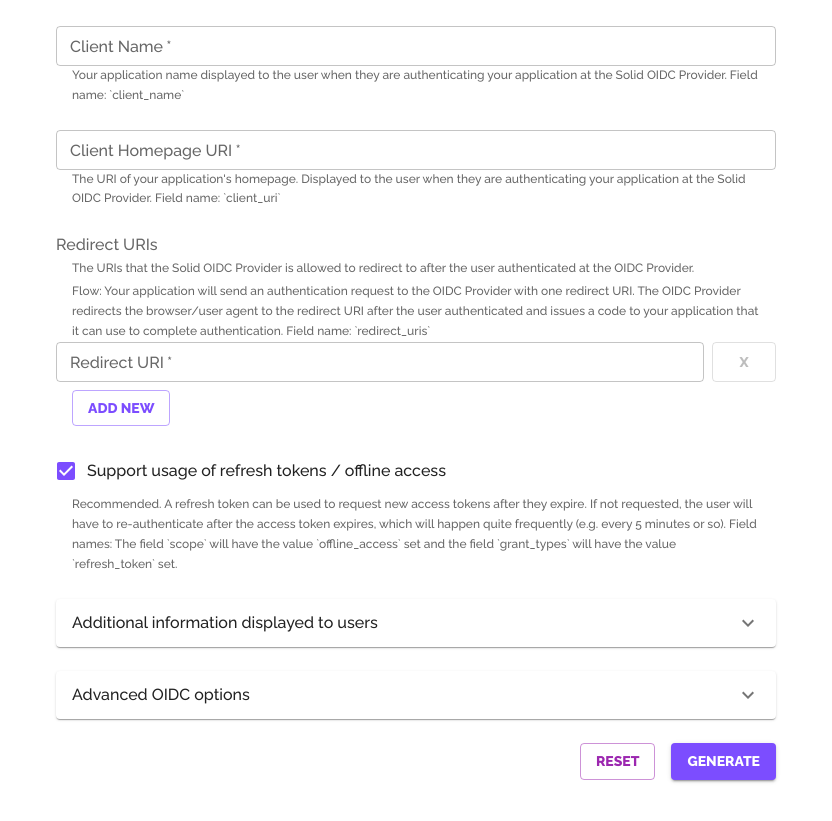
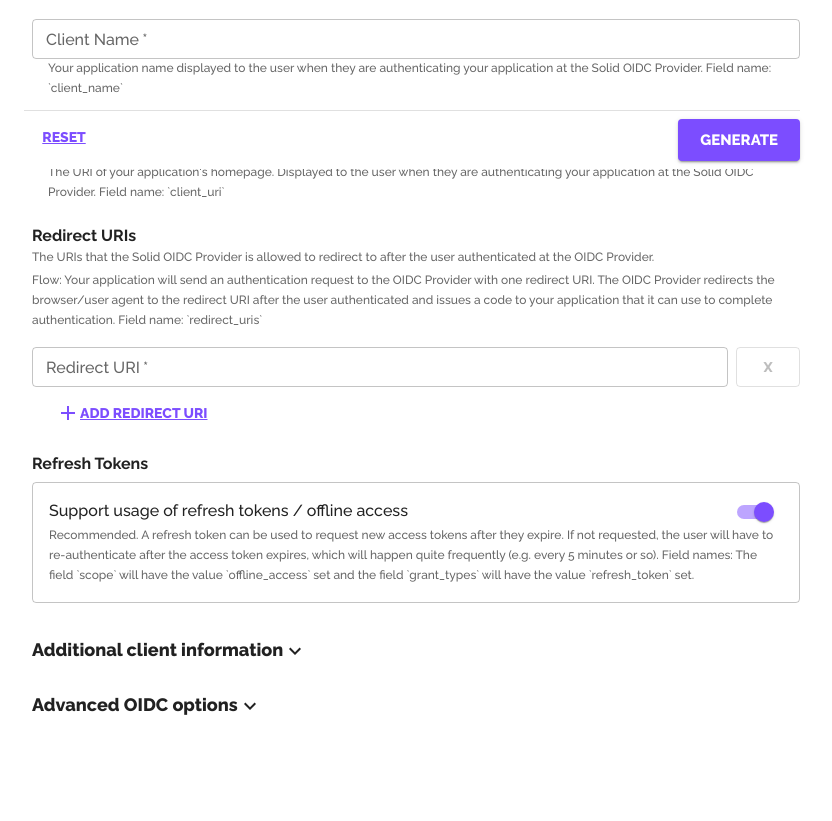
Before and after one commit to inrupt/client-identifier-helper, a React (Vite) app: page /generator in a window 1280 px wide. Shown: the part 631-1452 px from the top of the page, without its empty margins (224-1056 px from the left). Built offline with nearby package versions, Linux system fonts and the light colour scheme.

Commit message:
feat: add mockup design suggestions to generator and validator page

```diff
--- a/src/components/VerboseSlider.tsx
+++ b/src/components/VerboseSlider.tsx
@@ -20,6 +20,7 @@
 //
 
 import { FormHelperText, Grid, Switch, Typography } from "@mui/material";
+import { useRef } from "react";
 
 export default function VerboseCheckBox({
   name: fieldName,
@@ -34,6 +35,8 @@ export default function VerboseCheckBox({
   value: boolean | undefined;
   onChange: (e: React.ChangeEvent<HTMLInputElement>, checked: boolean) => void;
 }) {
+  const componentRef = useRef<HTMLButtonElement>(null);
+
   return (
     <Grid
       item
@@ -44,6 +47,10 @@ export default function VerboseCheckBox({
         "&:hover": { borderColor: "rgba(0, 0, 0, 0.87)" },
       }}
       padding={2}
+      className="VerboseSlider"
+      onClick={(e) => {
+        if (e.target !== componentRef.current) componentRef.current?.click();
+      }}
     >
       <Grid container alignItems="center" sx={{ flexFlow: "row" }}>
         <Grid item flexGrow={1}>
@@ -51,6 +58,7 @@ export default function VerboseCheckBox({
         </Grid>
         <Grid item>
           <Switch
+            inputRef={componentRef}
             sx={{ marginTop: "-8px", marginBottom: "-8px" }}
             name={fieldName}
             value={value}
--- a/src/components/VerboseTextFieldArray.tsx
+++ b/src/components/VerboseTextFieldArray.tsx
@@ -19,12 +19,13 @@
 // SOFTWARE OR THE USE OR OTHER DEALINGS IN THE SOFTWARE.
 //
 
+import AddIcon from "@mui/icons-material/Add";
 import {
   Button,
   FormHelperText,
-  FormLabel,
   Grid,
   TextFieldProps,
+  Typography,
 } from "@mui/material";
 import VerboseTextField, { VerboseFieldState } from "./VerboseTextField";
 
@@ -63,8 +64,8 @@ export default function VerboseTextFieldArray(
   return (
     <Grid container item className="VerboseTextFieldArray">
       <Grid container item>
-        <FormLabel>{textFieldArrayLabel}</FormLabel>
-        <Grid item marginLeft={2} paddingRight={2}>
+        <Typography variant="h3">{textFieldArrayLabel}</Typography>
+        <Grid item>
           {descriptions.map((descriptionParagraph) => (
             <FormHelperText>{descriptionParagraph}</FormHelperText>
           ))}
@@ -77,8 +78,8 @@ export default function VerboseTextFieldArray(
             // index={key}, taken from https://formik.org/docs/examples/field-arrays
             // This seems fine in this context.
             // eslint-disable-next-line react/no-array-index-key
-            <Grid container item key={index} spacing={1}>
-              <Grid item sx={{ flexGrow: 1 }}>
+            <Grid container item key={index} spacing={1} sx={{ mt: 1 }}>
+              <Grid item flexGrow={1}>
                 <VerboseTextField
                   // We pass all props, in order leave the flexibility
                   // of customizing the text field top level.
@@ -112,11 +113,14 @@ export default function VerboseTextFieldArray(
         <Grid container item marginLeft={2}>
           <Button
             type="button"
-            variant="outlined"
+            variant="text"
             onClick={() => pushItem("")}
             className="AddNewButton"
           >
-            Add new
+            <AddIcon />
+            <Typography variant="button" sx={{ textDecoration: "underline" }}>
+              Add Redirect URI
+            </Typography>
           </Button>
         </Grid>
       </Grid>
--- a/src/lib/generateDocument/generateDocument.ts
+++ b/src/lib/generateDocument/generateDocument.ts
@@ -71,7 +71,9 @@ export default function generateClientIdDocument({
     require_auth_time: requireAuthTime,
     default_max_age:
       typeof defaultMaxAge === "string"
-        ? Number(defaultMaxAge) || undefined
+        ? // For non-numbers, default to defaultMaxAge's string value,
+          // which will be caught by the validation.
+          Number(defaultMaxAge) || defaultMaxAge
         : defaultMaxAge,
   };
 
--- a/src/pages/generate.tsx
+++ b/src/pages/generate.tsx
@@ -19,14 +19,15 @@
 // SOFTWARE OR THE USE OR OTHER DEALINGS IN THE SOFTWARE.
 //
 
+import ArrowForwardIcon from "@mui/icons-material/ArrowForward";
+import CheckCircleOutlineIcon from "@mui/icons-material/CheckCircleOutline";
 import ExpandMoreIcon from "@mui/icons-material/ExpandMore";
 import {
   Accordion,
   AccordionDetails,
   AccordionSummary,
   Button,
-  Checkbox,
-  FormControlLabel,
+  FormControl,
   FormHelperText,
   Grid,
   InputLabel,
@@ -43,6 +44,7 @@ import VerboseTextField, {
   FieldStatus,
   VerboseFieldState,
 } from "../components/VerboseTextField";
+import VerboseSlider from "../components/VerboseSlider";
 import generateClientIdDocument from "../lib/generateDocument/generateDocument";
 import { statusToNumber } from "../lib/helperFunctions";
 import { validateField } from "../lib/validateLocalDocument";
@@ -127,7 +129,6 @@ export default function ClientIdentifierGenerator() {
     // Generate document from current form state and validate the field.
     const clientIdDocument = generateClientIdDocument({
       ...formValues,
-      compact: false,
     });
     const fieldValidationResults = await validateField(
       clientIdDocument,
@@ -246,23 +247,14 @@ export default function ClientIdentifierGenerator() {
   }, [documentJson]);
 
   return (
-    <Grid
-      container
-      item
-      maxWidth="50em"
-      direction="column"
-      marginLeft="auto"
-      marginRight="auto"
-    >
     <Grid container item>
-        <Grid container item justifyContent="center">
-          <Grid item>
-            <Typography variant="h4">
+      <Grid container item spacing={3}>
+        <Grid container item>
+          <Typography variant="h2">
             Generate a Client Identifier Document
           </Typography>
         </Grid>
-        </Grid>
-        <Grid container item padding={2} spacing={1} marginLeft={2}>
+        <Grid container item spacing={2}>
           <Grid item>
             <Typography variant="body1">
               This generator helps you set up a{" "}
@@ -290,16 +282,11 @@ export default function ClientIdentifierGenerator() {
             </Typography>
           </Grid>
         </Grid>
-        <Grid
-          container
-          paddingLeft={2}
-          paddingRight={2}
-          direction="column"
-          spacing={1}
-        >
+
+        <Grid container item direction="column" spacing={1}>
           <Grid item>
-            <Typography variant="h5">
-              Your app&apos;s (client&apos;s) essential information
+            <Typography variant="h2" marginBottom={1}>
+              Your client&apos;s information
             </Typography>
           </Grid>
           <Grid container item>
@@ -310,16 +297,9 @@ export default function ClientIdentifierGenerator() {
               validateOnChange={false}
               validateOnBlur={false}
             >
-              {(form) => {
-                return (
+              {(form) => (
                 <Form>
-                    <Grid
-                      container
-                      item
-                      direction="column"
-                      spacing={3}
-                      padding={1}
-                    >
+                  <Grid container item direction="column" spacing={3}>
                     <Grid container item>
                       <VerboseTextField
                         name="clientId"
@@ -406,40 +386,55 @@ export default function ClientIdentifierGenerator() {
                         )}
                       </FieldArray>
                     </Grid>
-                      <Grid container item>
-                        <FormControlLabel
+                    <Grid container item spacing={1}>
+                      <Grid item>
+                        <Typography variant="h3">Refresh Tokens</Typography>
+                      </Grid>
+                      <Grid item>
+                        <VerboseSlider
+                          name="useRefreshTokens"
                           label="Support usage of refresh tokens / offline access"
-                          control={
-                            <Checkbox
-                              name="useRefreshTokens"
+                          description="Recommended. A refresh token can be used to request new access tokens
+                            after they expire. If not requested, the user will have to
+                            re-authenticate after the access token expires, which will happen
+                            quite frequently (e.g. every 5 minutes or so). Field names: The field
+                            `scope` will have the value `offline_access` set and the field
+                            `grant_types` will have the value `refresh_token` set."
                           value={form.values.useRefreshTokens}
-                              checked={form.values.useRefreshTokens}
                           onChange={form.handleChange}
                         />
-                          }
-                        />
-                        <Grid item marginLeft={2} paddingRight={2}>
-                          <FormHelperText>
-                            Recommended. A refresh token can be used to request
-                            new access tokens after they expire. If not
-                            requested, the user will have to re-authenticate
-                            after the access token expires, which will happen
-                            quite frequently (e.g. every 5 minutes or so). Field
-                            names: The field `scope` will have the value
-                            `offline_access` set and the field `grant_types`
-                            will have the value `refresh_token` set.
-                          </FormHelperText>
                       </Grid>
                     </Grid>
                     <Grid container item>
-                        <Accordion>
+                      <Accordion
+                        sx={{ boxShadow: "none" }}
+                        className="MoreFieldsAccordion"
+                      >
                         <AccordionSummary
-                            expandIcon={<ExpandMoreIcon />}
-                            className="UserInformationFieldsHead"
+                          className="AccordionSummary"
+                          sx={{
+                            paddingLeft: 0,
+                            "&.Mui-expanded .ExpandIcon": {
+                              transform: "rotate(-180deg)",
+                            },
+                            ".ExpandIcon": {
+                              transition:
+                                "transform 150ms cubic-bezier(0.4, 0, 0.2, 1) 0ms",
+                            },
+                          }}
                         >
-                            Additional information displayed to users
+                          <Grid container>
+                            <Grid item>
+                              <Typography variant="h2">
+                                Additional client information
+                              </Typography>
+                            </Grid>
+                            <Grid item>
+                              <ExpandMoreIcon className="ExpandIcon" />
+                            </Grid>
+                          </Grid>
                         </AccordionSummary>
-                          <AccordionDetails>
+                        <AccordionDetails sx={{ padding: 0 }}>
                           <Grid container spacing={2}>
                             <Grid container item>
                               <VerboseTextField
@@ -510,30 +505,60 @@ export default function ClientIdentifierGenerator() {
                           </Grid>
                         </AccordionDetails>
                       </Accordion>
+                      <Accordion
+                        sx={{
+                          boxShadow: "none",
+                          "&::before": { backgroundColor: "transparent" },
+                        }}
+                        className="AdvancedFieldsAccordion"
+                      >
+                        <AccordionSummary
+                          className="AccordionSummary"
+                          sx={{
+                            paddingLeft: 0,
+                            "&.Mui-expanded .ExpandIcon": {
+                              transform: "rotate(-180deg)",
+                            },
+                            ".ExpandIcon": {
+                              transition:
+                                "transform 150ms cubic-bezier(0.4, 0, 0.2, 1) 0ms",
+                            },
+                          }}
+                        >
+                          <Grid container>
+                            <Grid item>
+                              <Typography variant="h2">
+                                Advanced OIDC options
+                              </Typography>
                             </Grid>
-                      <Grid container item>
-                        <Accordion>
-                          <AccordionSummary
-                            className="AdvancedFieldsHead"
-                            expandIcon={<ExpandMoreIcon />}
-                          >
-                            Advanced OIDC options
+                            <Grid item>
+                              <ExpandMoreIcon className="ExpandIcon" />
+                            </Grid>
+                          </Grid>
                         </AccordionSummary>
-                          <AccordionDetails>
-                            <Grid container item spacing={2}>
+                        <AccordionDetails sx={{ padding: 0 }}>
+                          <Grid container spacing={2}>
                             <Grid item>
+                              <FormControl>
                                 <InputLabel
                                   variant="standard"
                                   id="applicationTypeLabel"
+                                  shrink
+                                  sx={{
+                                    transform:
+                                      "translate(14px, -9px) scale(0.75)",
+                                  }}
                                 >
                                   Application Type
                                 </InputLabel>
                                 <Select
                                   name="applicationType"
+                                  labelId="applicationTypeLabel"
+                                  label="Application Type"
                                   value={form.values.applicationType}
-                                  labelId="applicationTypeLabel"
                                   onChange={form.handleChange}
                                   size="small"
+                                  notched
                                 >
                                   <MenuItem value="web">
                                     Web Application
@@ -542,7 +567,7 @@ export default function ClientIdentifierGenerator() {
                                     Native Application
                                   </MenuItem>
                                 </Select>
-                                <Grid item marginLeft={2} paddingRight={2}>
+                                <Grid item>
                                   <FormHelperText>
                                     Usually, you will develop a Web Application.
                                     With a Client Identifier Document for a
@@ -551,15 +576,15 @@ export default function ClientIdentifierGenerator() {
                                     Field name: `application_type`
                                   </FormHelperText>
                                 </Grid>
+                              </FormControl>
                             </Grid>
-                              <Grid item>
+                            <Grid container item>
                               <VerboseTextField
                                 name="defaultMaxAge"
                                 label="Default maximum age"
                                 description="The number of seconds after which the
                                   user must be actively re-authenticated.
                                   Field name: `default_max_age`"
-                                  type="number"
                                 state={formFieldStates.defaultMaxAge}
                                 value={form.values.defaultMaxAge}
                                 onChange={form.handleChange}
@@ -573,45 +598,49 @@ export default function ClientIdentifierGenerator() {
                               />
                             </Grid>
                             <Grid item>
-                                <FormControlLabel
+                              <VerboseSlider
                                 label="Request a time of authentication claim"
-                                  control={
-                                    <Checkbox
                                 name="requireAuthTime"
                                 value={form.values.requireAuthTime}
-                                      checked={form.values.requireAuthTime}
                                 onChange={form.handleChange}
+                                description="Requests that the ID Token will contain a
+                                  record (claim) with its time of creation, i.e.
+                                  the authentication time. Field name:
+                                  `require_auth_time`"
                               />
-                                  }
-                                />
-                                <Grid item marginLeft={2} paddingRight={2}>
-                                  <FormHelperText>
-                                    Requests that the ID Token will contain a
-                                    record (claim) with its time of creation,
-                                    i.e. the authentication time. Field name:
-                                    `require_auth_time`
-                                  </FormHelperText>
-                                </Grid>
                             </Grid>
                           </Grid>
                         </AccordionDetails>
                       </Accordion>
                     </Grid>
+                  </Grid>
                   <Grid
                     item
                     container
-                        justifyContent="flex-end"
-                        spacing={2}
+                    sx={{
+                      backgroundColor: "white",
+                      zIndex: 1,
+                      borderTop: "1px solid",
+                      borderColor: "divider",
+                    }}
+                    position="sticky"
+                    justifyContent="space-between"
+                    bottom={0}
+                    marginTop={2}
+                    paddingBottom={1}
+                    spacing={1}
                   >
-                        <Typography color="error">{hasFormError}</Typography>
                     <Grid item>
                       <Button
-                            color="secondary"
-                            variant="outlined"
+                        variant="text"
                         type="reset"
+                        sx={{ textDecoration: "underline" }}
                       >
                         Reset
                       </Button>
+                    </Grid>
+                    <Grid item>
+                      <Typography color="error">{hasFormError}</Typography>
                     </Grid>
                     <Grid item>
                       <Button
@@ -619,15 +648,14 @@ export default function ClientIdentifierGenerator() {
                         name="generateDocument"
                         color="primary"
                         variant="contained"
+                        size="large"
                       >
                         Generate
                       </Button>
                     </Grid>
                   </Grid>
-                    </Grid>
                 </Form>
-                );
-              }}
+              )}
             </Formik>
           </Grid>
 
@@ -640,10 +668,15 @@ export default function ClientIdentifierGenerator() {
             justifyContent="space-between"
             spacing={2}
           >
+            <Grid container item direction="column" alignContent="center">
+              <Grid item marginLeft="auto" marginRight="auto">
+                <CheckCircleOutlineIcon fontSize="large" color="success" />
+              </Grid>
               <Grid item>
-              <Typography variant="h4" ref={jsonDocumentSectionRef}>
+                <Typography variant="h2" ref={jsonDocumentSectionRef}>
                   Generated Client Identifier Document
                 </Typography>
+              </Grid>
             </Grid>
             <Grid item>
               You can store this document at the location that your Client
@@ -665,10 +698,12 @@ export default function ClientIdentifierGenerator() {
               <Grid item>
                 <Button
                   color="primary"
-                  variant="contained"
+                  variant="text"
+                  size="small"
                   onClick={onValidateButtonClick}
                 >
-                  Validate Document
+                  Validate
+                  <ArrowForwardIcon />
                 </Button>
               </Grid>
             </Grid>
--- a/src/theme.ts
+++ b/src/theme.ts
@@ -32,12 +32,10 @@ const theme = createTheme({
     h2: {
       fontWeight: 800,
       fontSize: 18,
-      marginLeft: "auto",
-      marginRight: "auto",
     },
     h3: {
-      fontWeight: 800,
-      fontSize: 18,
+      fontWeight: 700,
+      fontSize: 16,
     },
     button: {
       fontWeight: 800,
```
Also changed, not shown: src/App.tsx (+7 -5 lines), src/pages/validate.tsx (+7 -7 lines), 2 other files (tests, documents, lock files or other folders). Lines whose indentation alone changed are shown as unchanged.
